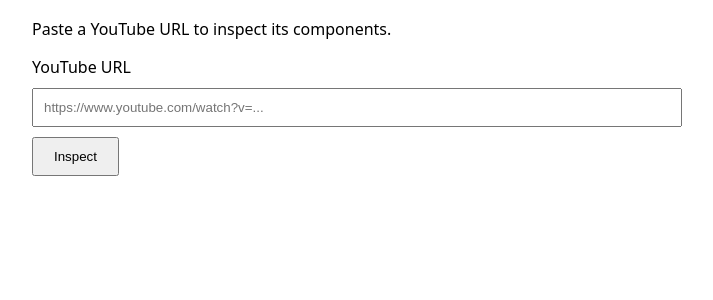
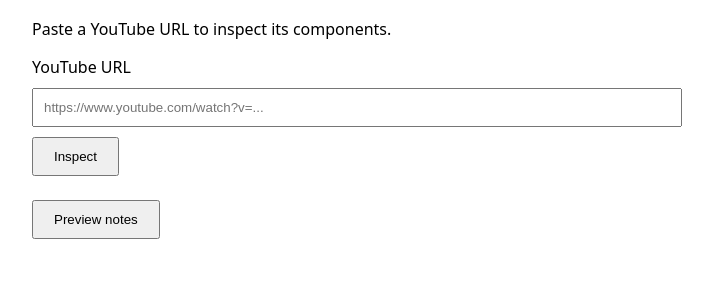
Before and after one commit to viktornikolov069/vkhub, a FastAPI app: page / in a window 1280 px wide. Shown: the part 148-448 px from the top of the page, without its empty margins (283-996 px from the left). Run offline with FastAPI, Linux system fonts and the light colour scheme.

Commit message:
feat(frontend): add HTMX-powered notes preview

```diff
--- a/app/main.py
+++ b/app/main.py
@@ -93,3 +93,12 @@ def create_note(video_id: VideoId, payload: NoteCreate) -> Note:
 )
 def list_notes(video_id: VideoId) -> list[Note]:
     return app.state.note_store.list_for_video(video_id)
+
+
+@app.get("/ui/notes/preview", response_class=HTMLResponse)
+def notes_preview(request: Request):
+    return templates.TemplateResponse(
+        request,
+        "partials/notes_preview.html",
+        {"message": "Notes panel loaded successfully."},
+    )
--- a/app/templates/base.html
+++ b/app/templates/base.html
@@ -21,6 +21,7 @@
         {% block content %}{% endblock %}
     </main>
 
+    <script src="https://cdn.jsdelivr.net/npm/htmx.org@2.0.11/dist/htmx.min.js"></script>
     {% block scripts %}{% endblock %}
 </body>
 
--- a/app/templates/index.html
+++ b/app/templates/index.html
@@ -92,6 +92,12 @@ VKHub
     <p id="notes-status" role="status" aria-live="polite"></p>
     <ul id="notes-list"></ul>
 </section>
+
+<button type="button" hx-get="/ui/notes/preview" hx-target="#notes-preview" hx-swap="innerHTML">
+    Preview notes
+</button>
+
+<div id="notes-preview"></div>
 {% endblock %}
 
 {% block scripts %}
@@ -138,9 +144,13 @@ VKHub
                 return;
             }
 
+            const minutes = Math.floor(data.start_seconds / 60);
+            const seconds = String(data.start_seconds % 60)
+                .padStart(2, "0");
+
             result.textContent =
                 `Video ID: ${data.video_id}\n` +
-                `Start time: ${data.start_seconds} seconds\n` +
+                `Start time: ${data.start_seconds} seconds (${minutes}:${seconds})\n` +
                 `Video URL: ${data.video_url}\n` +
                 `Playback URL: ${data.playback_url}\n` +
                 `Embed URL: ${data.embed_url}`;
--- /dev/null
+++ b/app/templates/partials/notes_preview.html
@@ -0,0 +1,3 @@
+<section class="notes-preview">
+    <p>{{ message }}</p>
+</section>
```
Also changed, not shown: tests/test_notes_ui.py (added, +28 -0 lines).
